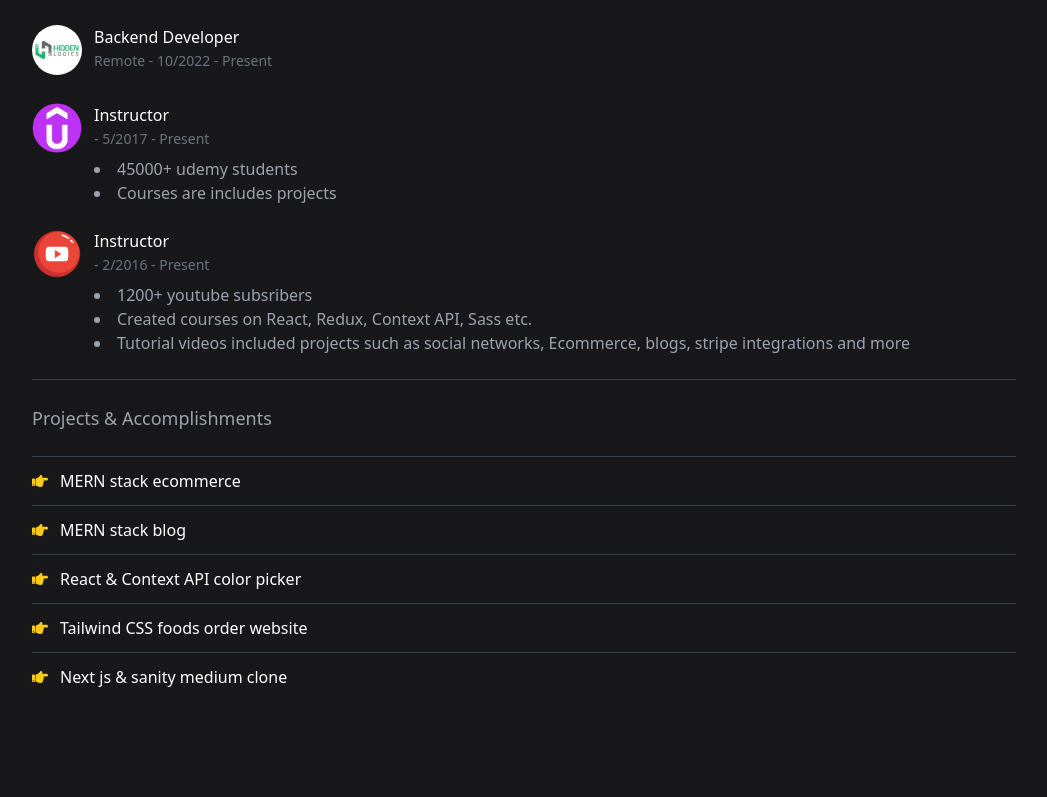
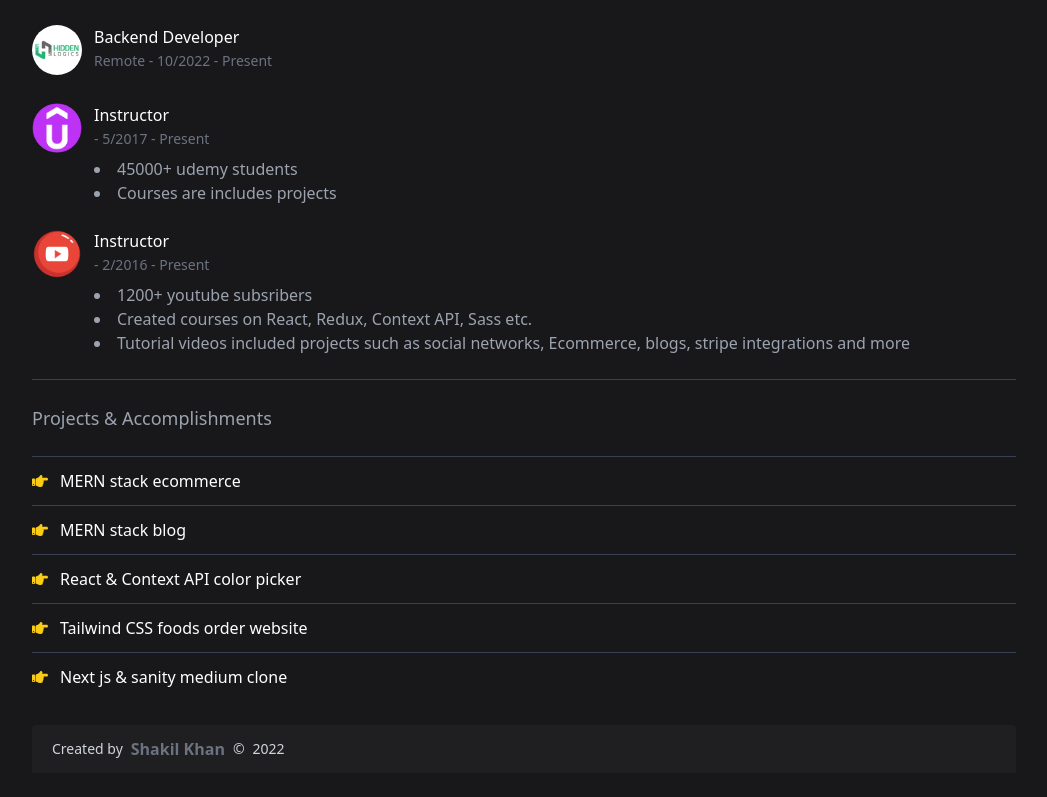
Before and after one commit to shakilkhan12/personal-portfolio-next, a Next.js app: page / in a window 1280 px wide. Shown: the part 834-1631 px from the top of the page, without its empty margins (116-1163 px from the left). After the commit the page ends 1607 px from the top, so only its background shows below. Built offline with nearby package versions, Linux system fonts and the light colour scheme.

Commit message:
changes made

```diff
--- /dev/null
+++ b/components/Footer.tsx
@@ -0,0 +1,13 @@
+const Footer = () => {
+  return (
+    <div className="text-gray-300 bg-zinc-800/50 py-3 px-5 rounded-tl rounded-tr">
+       <div className="max-w-screen-lg w-full mx-auto flex items-center space-x-2">
+       <span className="text-sm font-medium">Created by </span><span className="text-gray-500 font-semibold">Shakil Khan</span>
+        <span className="text-sm">&copy;</span>
+        <span className="text-sm">{new Date().getFullYear()}</span>
+       </div>
+    </div>
+  )
+}
+
+export default Footer
--- a/pages/index.tsx
+++ b/pages/index.tsx
@@ -8,6 +8,7 @@ import Positions from '../components/Positions'
 import Projects from '../components/Projects'
 import Skills from '../components/Skills'
 import styles from '../styles/Home.module.css'
+import Footer from '../components/Footer'
 
 export default function Home() {
   const { scrollYProgress } = useScroll();
@@ -19,13 +20,14 @@ export default function Home() {
         <meta name="description" content="Shakil Khan full stack developer" />
         <link rel="icon" href="/images/javascript.png" />
       </Head>
-      <div className='max-w-screen-lg mx-auto py-20 px-5'  >
+      <div className='max-w-screen-lg mx-auto pt-20 px-5'  >
         <Header />
         <Contacts />
         <About />
         <Skills />
         <Positions />
         <Projects />
+        <Footer />
       </div>
     </div>
   )
--- a/pages/project/[id].tsx
+++ b/pages/project/[id].tsx
@@ -5,6 +5,7 @@ import { useEffect, useState } from "react"
 import { IoIosArrowRoundBack } from "react-icons/io"
 import Header from '../../components/Header'
 import Data from "../../data/projects.json"
+import Footer from '../../components/Footer'
 interface Projects {
   id: number;
   title: string;
@@ -56,6 +57,7 @@ const project = () => {
           </>}
 
         </div>
+        <Footer />
         </div>
     </div>
   )
```
